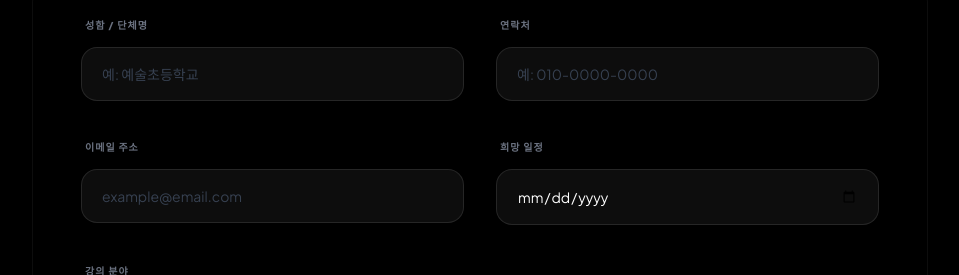
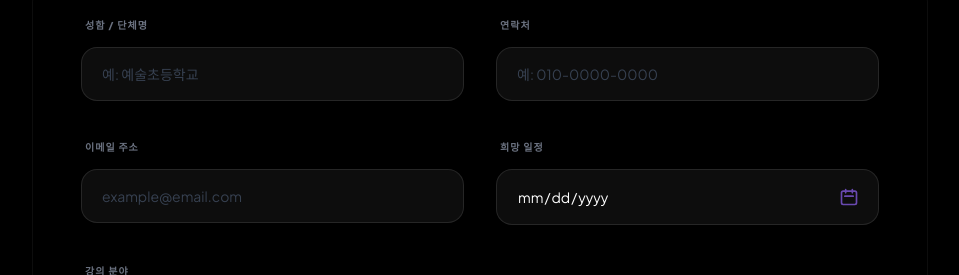
Before and after one commit to artdream-edu/Art-Dream-Education-Center, a React (Vite) app: page / in a window 1280 px wide. Shown: the part 6617-6892 px from the top of the page, without its empty margins (160-1119 px from the left). Built offline with nearby package versions, Linux system fonts and the light colour scheme.

Commit message:
feat(RequestForm): Style date input and add calendar icon
Enhances the date input field in the request form by adding custom styling for the calendar picker and a hover effect with a custom icon. This improves the user experience and visual appeal of the form.

```diff
--- a/components/RequestForm.tsx
+++ b/components/RequestForm.tsx
@@ -138,6 +138,21 @@ const RequestForm: React.FC<RequestFormProps> = ({ config }) => {
 
   return (
     <section id="request" className="py-24 px-6 md:px-12 bg-black">
+      <style>{`
+        input[type="date"]::-webkit-calendar-picker-indicator {
+          filter: invert(1);
+          opacity: 0;
+          position: absolute;
+          right: 0;
+          width: 100%;
+          height: 100%;
+          cursor: pointer;
+        }
+        .date-input-container:hover .custom-calendar-icon {
+          opacity: 1;
+          transform: scale(1.1);
+        }
+      `}</style>
       <div className="max-w-4xl mx-auto">
         <div className="text-center mb-16">
           <h2 className="text-sm font-black tracking-widest uppercase mb-4" style={{ color: config.primaryColor }}>
@@ -219,6 +234,7 @@ const RequestForm: React.FC<RequestFormProps> = ({ config }) => {
             </div>
             <div className="space-y-3">
               <label className="text-[10px] font-black uppercase tracking-widest text-gray-500 ml-1">희망 일정</label>
+              <div className="relative date-input-container">
                 <input
                   type="date"
                   name="date"
@@ -226,8 +242,17 @@ const RequestForm: React.FC<RequestFormProps> = ({ config }) => {
                   value={formData.date}
                   onChange={handleChange}
                   onBlur={() => handleBlur('date')}
-                className={inputClasses('date')}
+                  className={`${inputClasses('date')} pr-14 relative z-10`}
                 />
+                <div
+                  className="absolute right-5 top-1/2 -translate-y-1/2 pointer-events-none transition-all custom-calendar-icon opacity-70 flex items-center gap-2"
+                  style={{ color: config.primaryColor }}
+                >
+                  <svg className="w-5 h-5" fill="none" stroke="currentColor" viewBox="0 0 24 24">
+                    <path strokeLinecap="round" strokeLinejoin="round" strokeWidth="2" d="M8 7V3m8 4V3m-9 8h10M5 21h14a2 2 0 002-2V7a2 2 0 00-2-2H5a2 2 0 00-2 2v12a2 2 0 002 2z" />
+                  </svg>
+                </div>
+              </div>
               {touched.date && errors.date && (
                 <p className="text-[11px] text-red-400 ml-1 font-bold">{errors.date}</p>
               )}
```
Lines whose indentation alone changed are shown as unchanged.
